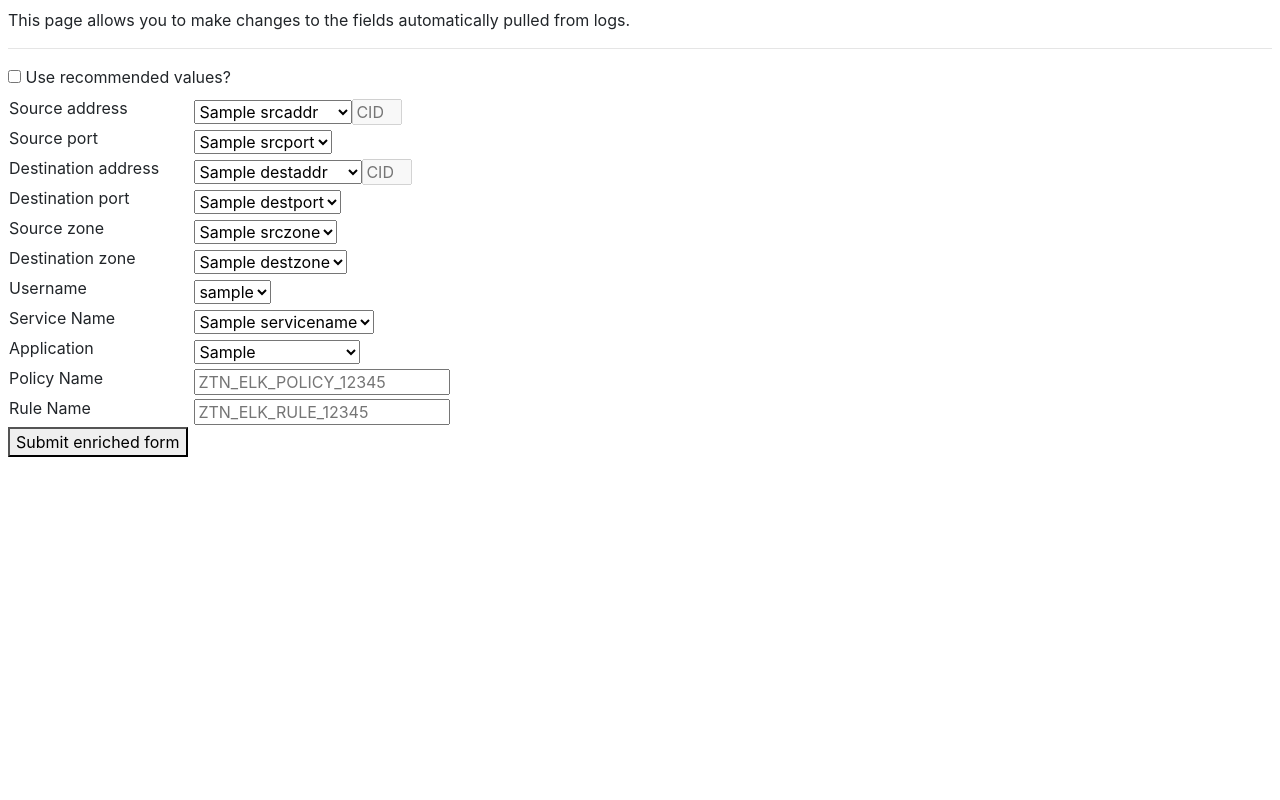
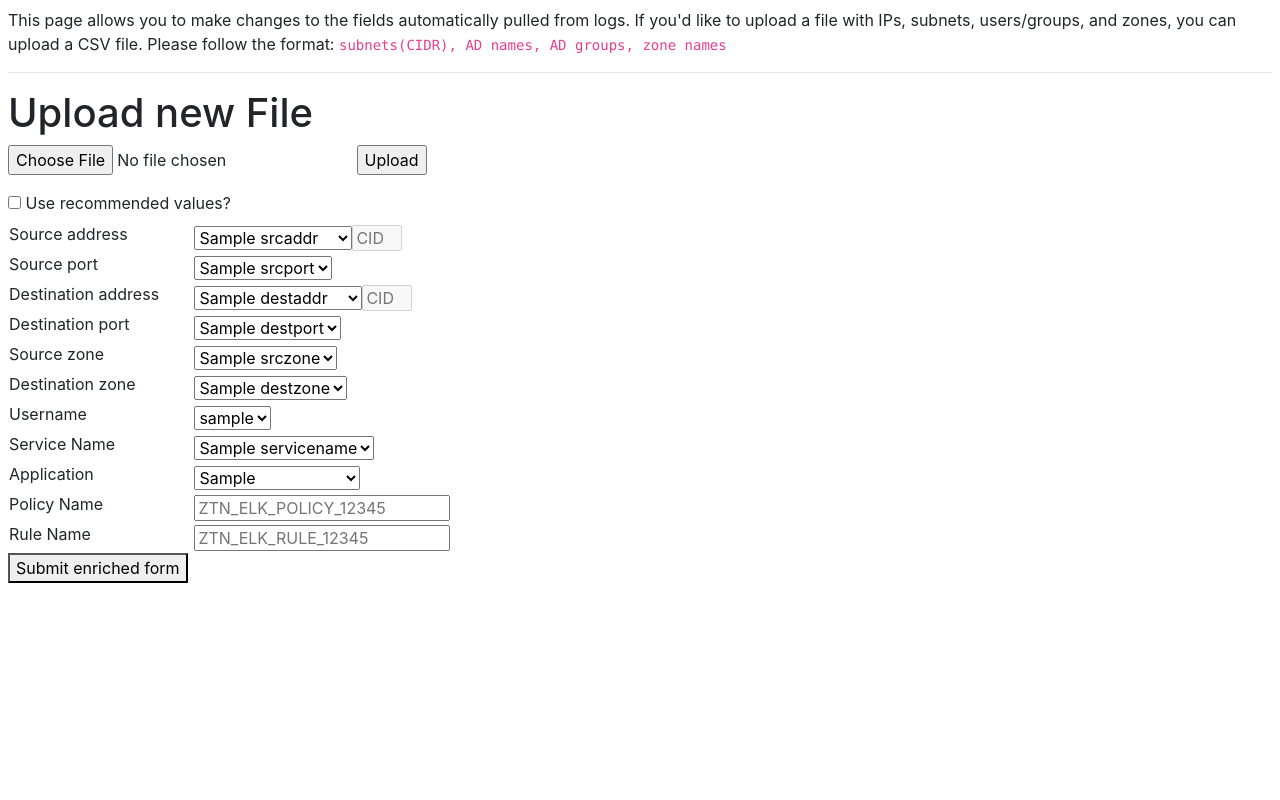
Before and after one commit to Juniper-SE/ztn-elk, a Flask app: template ztn/templates/enrichment.html in a window 1280 px wide. Run offline with Flask 2, Linux system fonts and the light colour scheme; the template is opened without the code that fills it: most values are stand-ins (such as "Sample title", 1, 10 or a date in 2020); some libraries are stand-ins or nearby versions.

Commit message:
add capability to upload a file for enrichment pt1

```diff
--- a/ztn/templates/enrichment.html
+++ b/ztn/templates/enrichment.html
@@ -9,7 +9,15 @@
 
 <body style="margin:4px;padding:4px">
     This page allows you to make changes to the fields automatically pulled from logs.
+    If you'd like to upload a file with IPs, subnets, users/groups, and zones, you can upload a CSV file. Please follow the format:
+    <code>subnets(CIDR), AD names, AD groups, zone names</code>
     <hr />
+
+    <h1>Upload new File</h1>
+    <form method=post enctype=multipart/form-data>
+      <input type=file name=file>
+      <input type=submit value=Upload>
+    </form>
 
     <input type="checkbox" id="recommended" value="recommended" onchange="useRecommended()">
     <label for="recommended">Use recommended values?</label>
--- a/ztn/ztn/app.py
+++ b/ztn/ztn/app.py
@@ -4,7 +4,14 @@ import os
 import logging
 import json
 import time
+from werkzeug.utils import secure_filename
+
+UPLOAD_FOLDER = '../uploads'
+ALLOWED_EXTENSIONS = {'csv'}
+
 app = Flask(__name__, template_folder="../templates")
+app.config['UPLOAD_FOLDER'] = UPLOAD_FOLDER
+app.config['MAX_CONTENT_LENGTH'] = 16 * 1024 * 1024
 
 # Logging configuration
 logging.basicConfig(filename="ztn_elk.log",
@@ -155,6 +162,23 @@ def enriched_data():
         "qs": request.query_string.decode('utf-8')
     }
 
+    if request.method == 'POST':
+        # check if the post request has the file part
+        if 'file' not in request.files:
+            flash('No file part')
+            return redirect(request.url)
+        file = request.files['file']
+        # if user does not select file, browser also
+        # submit an empty part without filename
+        if file.filename == '':
+            flash('No selected file')
+            return redirect(request.url)
+        if file and allowed_file(file.filename):
+            filename = secure_filename(file.filename)
+            file.save(os.path.join(app.config['UPLOAD_FOLDER'], filename))
+            return redirect(url_for('uploaded_file',
+                                    filename=filename))
+
     return render_template("enrichment.html", **content)
 
 
```
